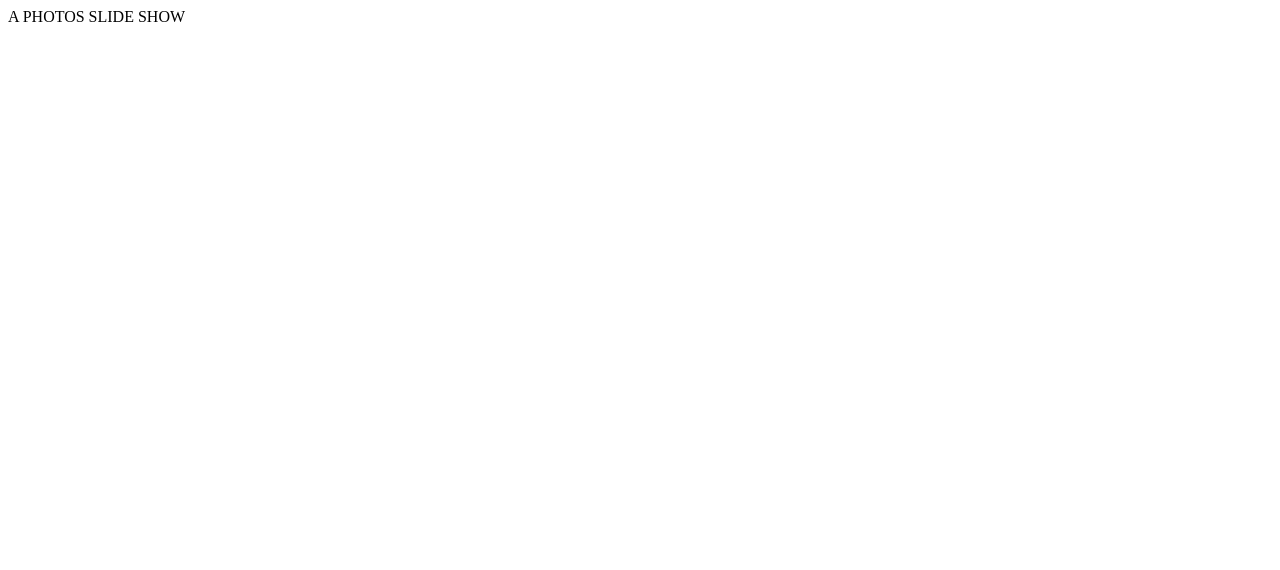
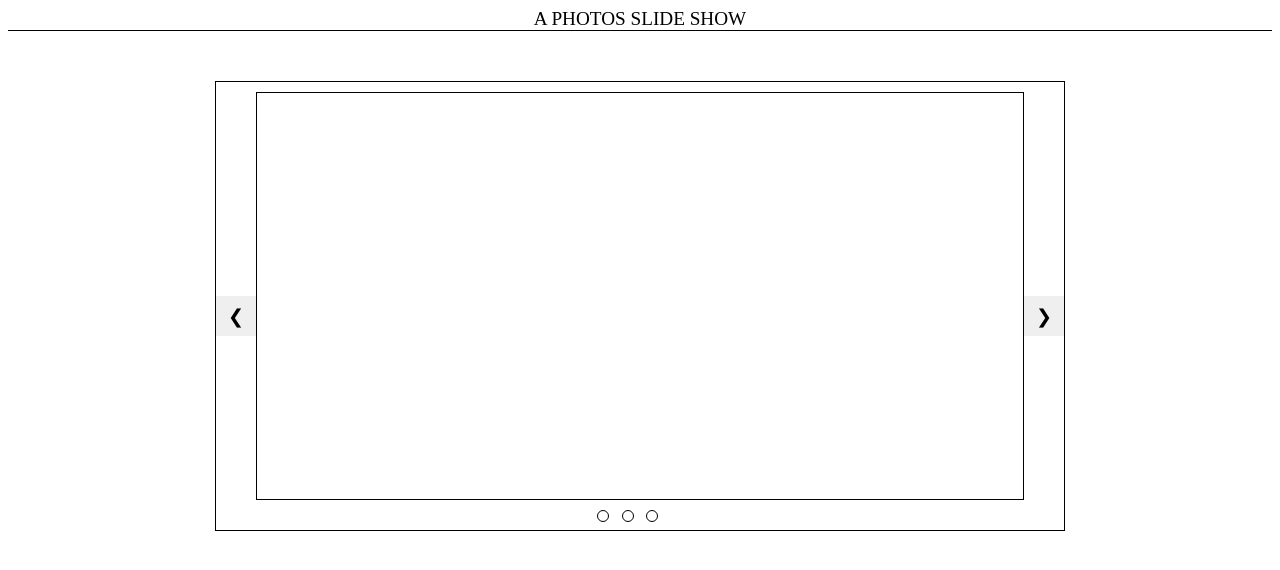
Before and after one commit to olopok/Slideshow, a website built with webpack: page src/template.html in a window 1280 px wide. Built offline with nearby package versions, Linux system fonts and the light colour scheme.

Commit message:
Add html and styles

```diff
--- a/css/style.css
+++ b/css/style.css
@@ -1,3 +1,52 @@
 * {
   box-sizing: border-box;
 }
+
+header {
+  text-align: center;
+  font-size: larger;
+  border-bottom: 1px solid black;
+}
+.container {
+  width: 850px;
+  height: 450px;
+  border: 1px solid black;
+  margin: 50px auto;
+  position: relative;
+}
+button {
+  width: 40px;
+  height: 40px;
+  font-size: larger;
+  position: absolute;
+  top: calc(50% - (20px / 2));
+  border: none;
+}
+button:hover, .circle:hover {
+  background-color: darkgray;
+  cursor: pointer;
+}
+.next {
+  right: 0;
+}
+.circles-container {
+  width: fit-content;
+  height: fit-content;
+  display: flex;
+  position: absolute;
+  bottom: 8px;
+  left: calc(50% - (99px / 2));
+}
+.circle {
+  width: 12px;
+  height: 12px;
+  border: 1px solid black;
+  border-radius: 50%;
+  margin-inline: 0.4em;
+}
+.slideshow-container {
+  border: 1px solid black;
+  width: calc(100% - 80px);
+  height: calc(100% - 40px);
+  margin:  10px auto;
+}
--- a/src/template.html
+++ b/src/template.html
@@ -7,5 +7,26 @@
   </head>
   <body>
     <header>A PHOTOS SLIDE SHOW</header>
+    <div class="container">
+      <div class="slideshow-container">
+        <div></div>
+        <!-- <img src="" alt=""> -->
+        <div></div>
+        <div></div>
+        <!-- <img src="" alt=""> -->
+        <div></div>
+        <div></div>
+        <!-- <img src="" alt=""> -->
+        <div></div>
+      </div>
+      <button type="button" class="previous">&#10094;</button>
+      <button type="button" class="next">&#10095;</button>
+      <div class="circles-container">
+        <span class="circle"></span>
+        <span class="circle"></span>
+        <span class="circle"></span>
+      </div>
+
+    </div>
   </body>
 </html>
```
Also changed, not shown: 1 other file.
